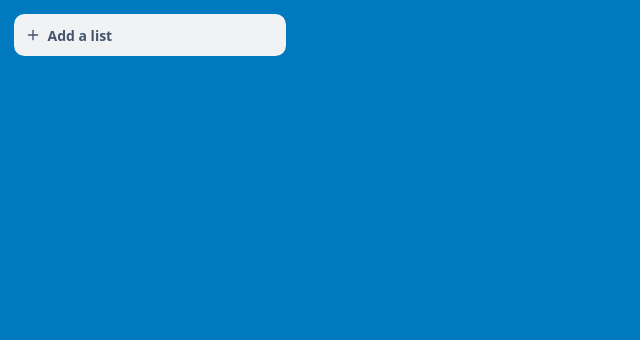
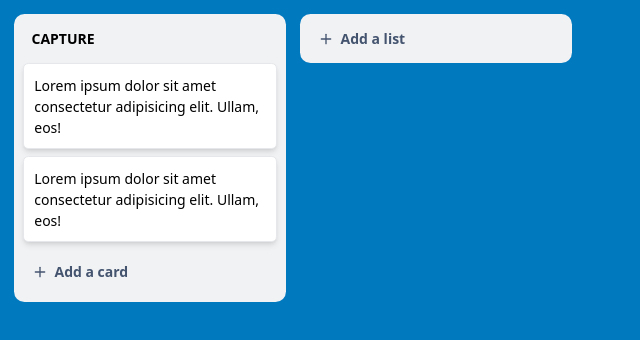
Before and after one commit to jviray/basic-kanban, a plain HTML site: page index.html in a window 1280 px wide. Shown: the whole page, without its empty margins (0-640 px from the left). Drawn offline with nearby package versions, Linux system fonts and the light colour scheme.

Commit message:
Add base markup for list, add onSubmit to add-list-form

```diff
--- a/index.html
+++ b/index.html
@@ -13,28 +13,83 @@
   </head>
   <body>
     <main class="p-4">
+      <!-- Board -->
+      <div id="board" class="flex gap-4">
+        <ul id="active-lists">
+          <!-- List -->
+          <li class="bg-[#f1f2f4] rounded-xl w-[272px]">
+            <!-- Header -->
+            <div class="px-5 py-4">
+              <h2 class="font-bold">CAPTURE</h2>
+            </div>
+
+            <!-- Cards -->
+            <ul class="px-2.5 space-y-2">
+              <li
+                class="w-full p-3 bg-white border border-gray-200 rounded-md shadow-md"
+              >
+                Lorem ipsum dolor sit amet consectetur adipisicing elit. Ullam,
+                eos!
+              </li>
+              <li
+                class="w-full p-3 bg-white border border-gray-200 rounded-md shadow-md"
+              >
+                Lorem ipsum dolor sit amet consectetur adipisicing elit. Ullam,
+                eos!
+              </li>
+            </ul>
+
+            <!-- Footer -->
+            <div class="px-2.5 p-3">
+              <button
+                class="text-left p-2.5 w-full bg-[#f1f2f4] rounded-xl font-semibold flex items-center space-x-2 text-[#44546f] hover:bg-[#091e420f]"
+              >
+                <svg
+                  xmlns="http://www.w3.org/2000/svg"
+                  class="icon icon-tabler icon-tabler-plus"
+                  width="16"
+                  height="16"
+                  viewBox="0 0 24 24"
+                  stroke-width="2"
+                  stroke="#44546f"
+                  fill="none"
+                  stroke-linecap="round"
+                  stroke-linejoin="round"
+                >
+                  <path stroke="none" d="M0 0h24v24H0z" fill="none" />
+                  <path d="M12 5l0 14" />
+                  <path d="M5 12l14 0" />
+                </svg>
+                <span> Add a card </span>
+              </button>
+            </div>
+          </li>
+        </ul>
+
         <div id="add-list-container">
-        <div
+          <form
             id="add-list-form"
-          class="p-3 bg-[#f1f2f4] rounded-xl w-[272px] font-semibold space-y-3 hidden"
+            class="p-2.5 bg-[#f1f2f4] rounded-xl w-[272px] font-semibold space-y-3 hidden"
           >
             <input
               type="text"
-            class="w-full px-3 py-2"
+              class="w-full px-3 py-2 rounded-md border-[1px] border-gray-400"
               autofocus
               placeholder="Enter list title..."
             />
 
             <div class="flex items-center space-x-2">
               <button
-              id="confirm-add-list"
+                id="confirm-add-list-btn"
+                type="submit"
                 class="bg-[#0c66e4] text-white py-1.5 px-3 rounded-md"
               >
                 Add list
               </button>
 
               <button
-              id="cancel-add-list"
+                id="cancel-add-list-btn"
+                type="button"
                 class="p-1.5 rounded-md hover:bg-[#091e420f]"
               >
                 <svg
@@ -55,11 +110,11 @@
                 </svg>
               </button>
             </div>
-        </div>
+          </form>
 
           <button
             id="add-list-btn"
-          class="p-3 bg-[#f1f2f4] rounded-xl w-[272px] flex items-center space-x-2 font-semibold text-[#44546f]"
+            class="px-5 py-4 bg-[#f1f2f4] rounded-xl w-[272px] flex items-center space-x-2 font-semibold text-[#44546f]"
           >
             <svg
               xmlns="http://www.w3.org/2000/svg"
@@ -80,6 +135,7 @@
             <span> Add a list </span>
           </button>
         </div>
+      </div>
     </main>
   </body>
 </html>
--- a/script.js
+++ b/script.js
@@ -2,6 +2,12 @@
 // Must also bind to element before calling.
 function onClick(fn) {
   this.addEventListener('click', (event) => {
+    fn(event);
+  });
+}
+
+function onSubmit(fn) {
+  this.addEventListener('submit', (event) => {
     fn(event);
   });
 }
@@ -20,18 +26,21 @@ const unHide = (el) => {
     .join(' ');
 };
 
-// Elements
-const addListContainer = document.querySelector('#add-list-container');
 const addListBtn = document.querySelector('#add-list-btn');
-const addListForm = document.querySelector('#add-list-form');
-const cancelAddListBtn = document.querySelector('#cancel-add-list');
-
 onClick.bind(addListBtn)((e) => {
   hide(addListBtn);
   unHide(addListForm);
 });
 
+const cancelAddListBtn = document.querySelector('#cancel-add-list-btn');
 onClick.bind(cancelAddListBtn)((e) => {
   hide(addListForm);
   unHide(addListBtn);
 });
+
+const addListForm = document.forms['add-list-form'];
+onSubmit.bind(addListForm)((e) => {
+  e.preventDefault();
+  const value = addListForm.querySelector('input[type="text"]').value;
+  if (!value) return;
+});
```
Lines whose indentation alone changed are shown as unchanged.
